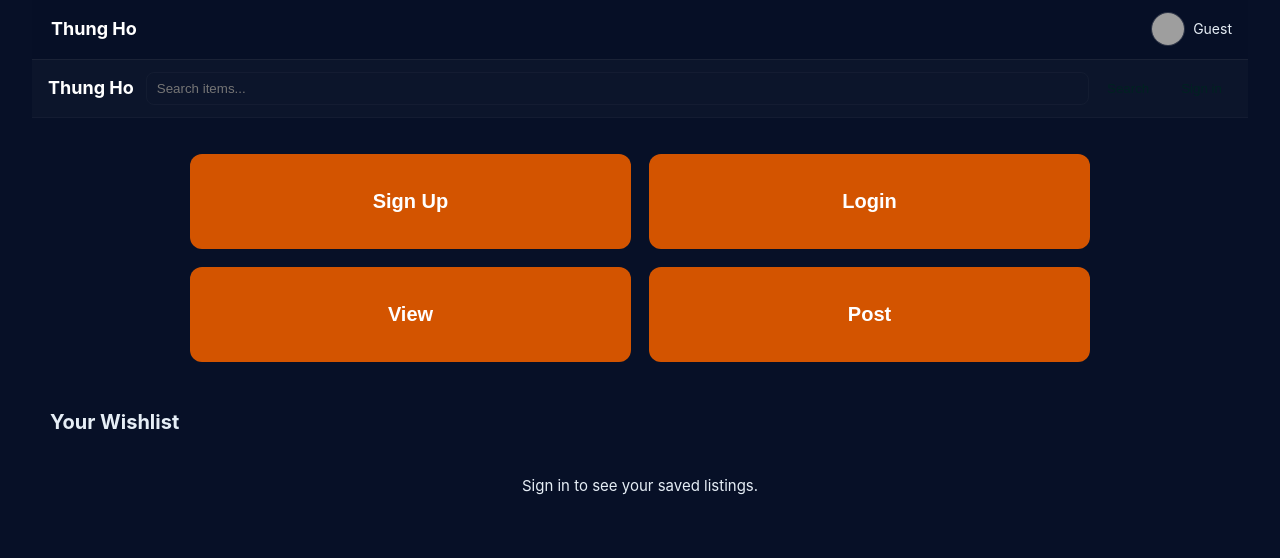
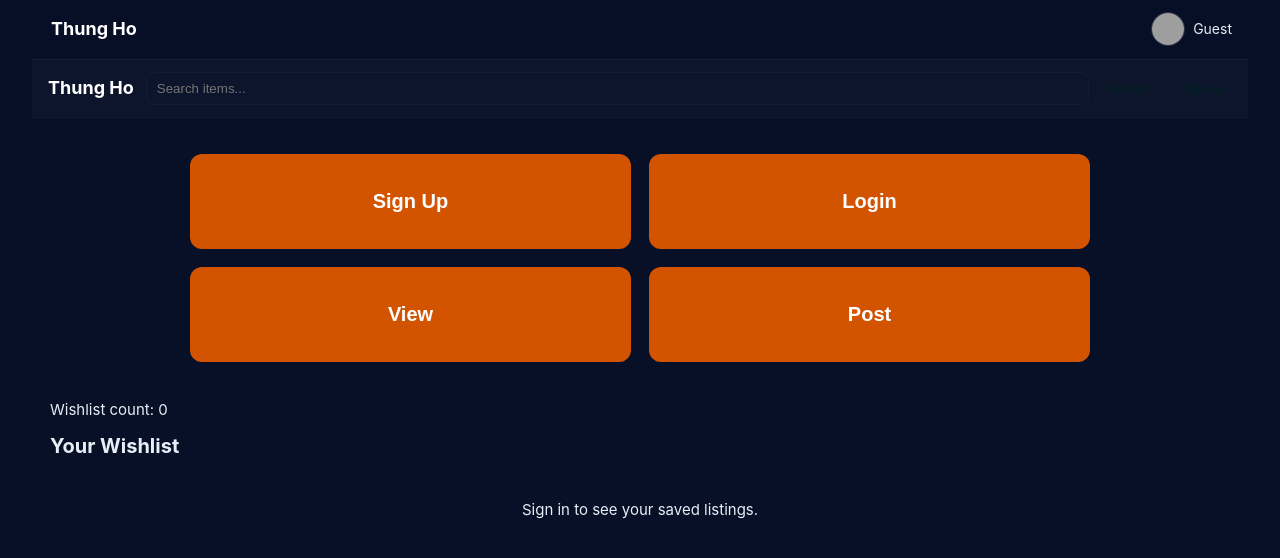
Before and after one commit to staten-island-tech/vue-supabase-project-d-vet, a Vue app in the folder vue-project/: page / in a window 1280 px wide. Shown: the top 558 px of the page. Built offline with nearby package versions, Linux system fonts and the light colour scheme; grey boxes are pictures that could not be loaded.

Commit message:
IT WORKS NOW
I DIDNT SKIP FOR NOTHING

```diff
--- a/vue-project/src/components/Register.vue
+++ b/vue-project/src/components/Register.vue
@@ -46,7 +46,16 @@ const register = async () => {
         },
       },
     })
-
+    if (data.user) {
+      await supabase
+        .from('profiles')
+        .insert({
+          id: data.user.id,
+          email: email.value,
+          username: username.value,
+          pfp_url: profilePicture.value
+        })
+    }
     if (error) {
       message.value = error.message
       console.log(data)
--- a/vue-project/src/stores/wishlistStore.js
+++ b/vue-project/src/stores/wishlistStore.js
@@ -45,8 +45,10 @@ export const useWishlistStore = defineStore('wishlist', () => {
     return null
   }
 
-  /* async function loadWishlist() {
+  async function loadWishlist() {
     const userId = await resolveUserId()
+    console.log('AUTH STORE USER', authStore.user)
+    console.log('RESOLVED USER ID', userId)
     if (!userId) {
       wishlistListings.value = []
       return
@@ -60,7 +62,8 @@ export const useWishlistStore = defineStore('wishlist', () => {
         .from('wishlist')
         .select('listing_id')
         .eq('user_id', userId)
-
+      console.log('wishlistRows', wishlistRows)
+      console.log('wishlistError', wishlistError)
       if (!wishlistError) {
         const listingIds = (wishlistRows || []).map((row) => row.listing_id).filter(Boolean)
         writeWishlistIds(userId, listingIds)
@@ -74,7 +77,9 @@ export const useWishlistStore = defineStore('wishlist', () => {
           .from('listings')
           .select('id,title,price,image_url,description,location,created_at,user_id')
           .in('id', listingIds)
-
+        console.log('listingIds', listingIds)
+        console.log('listings', listings)
+        console.log('listingsError', listingsError)
         if (!listingsError) {
           wishlistListings.value = listings || []
           return
@@ -103,8 +108,8 @@ export const useWishlistStore = defineStore('wishlist', () => {
     } finally {
       loading.value = false
     }
-  } */
-  async function loadWishlist() {
+  }
+/*   async function loadWishlist() {
     console.log('LOAD WISHLIST CALLWS')
     const userId = await resolveUserId()
 
@@ -135,7 +140,7 @@ export const useWishlistStore = defineStore('wishlist', () => {
     } finally {
       loading.value = false
     }
-  }
+  } */
 
   async function addToWishlist(listingId) {
     const userId = await resolveUserId()
@@ -159,7 +164,7 @@ export const useWishlistStore = defineStore('wishlist', () => {
     }
   }
 
-  async function removeFromWishlist(listingId) {
+/*   async function removeFromWishlist(listingId) {
     const userId = await resolveUserId()
     if (!userId || !listingId) return false
 
@@ -170,15 +175,46 @@ export const useWishlistStore = defineStore('wishlist', () => {
         .eq('user_id', userId)
         .eq('listing_id', listingId)
 
-      if (deleteError) throw deleteError
+      if (deleteError) throw deleteError */
+      async function removeFromWishlist(listingId) {
+  const userId = await resolveUserId()
 
-      await loadWishlist()
+  if (!userId || !listingId) return false
+
+  try {
+    const { error } = await supabase
+      .from('wishlist')
+      .delete()
+      .match({
+        user_id: userId,
+        listing_id: listingId,
+      })
+
+    if (error) {
+      console.error(error)
+      throw error
+    }
+
+    wishlistListings.value =
+      wishlistListings.value.filter(
+        item => item.id !== listingId
+      )
+
+    return true
+  } catch (err) {
+    console.error(err)
+    error.value = err?.message || 'Unable to remove from wishlist'
+    return false
+  }
+}
+
+/*       await loadWishlist()
       return true
     } catch (err) {
       error.value = err?.message || 'Unable to remove from wishlist'
       return false
     }
-  }
+  } */
 
   function hasListing(listingId) {
     return wishlistListings.value.some((item) => item.id === listingId)
--- a/vue-project/src/views/HomeView.vue
+++ b/vue-project/src/views/HomeView.vue
@@ -18,7 +18,7 @@
           <button class="big-btn" @click="goCreate">Post</button>
         </div>
       </section>
-
+      <p>Wishlist count: {{ wishlistListings.length }}</p>
       <section class="wishlist-section">
         <div class="section-title">Your Wishlist</div>
         <div v-if="!authStore.isSignedIn" class="empty">Sign in to see your saved listings.</div>
@@ -45,16 +45,18 @@ import { ref, computed, onMounted, watch } from 'vue'
 import { useRouter } from 'vue-router'
 import { useAuthStore } from '@/stores/authStore'
 import { useWishlistStore } from '@/stores/wishlistStore'
+import { storeToRefs } from 'pinia'
 
 const router = useRouter()
 const authStore = useAuthStore()
 const wishlistStore = useWishlistStore()
 const q = ref('')
 const loading = ref(false)
-
-const wishlistListings = wishlistStore.wishlistListings
-/* const wishlistListings = computed(() => wishlistStore.wishlistListings) */
-const wishlistLoading = computed(() => wishlistStore.loading)
+const { wishlistListings, loading: wishlistLoading } =
+  storeToRefs(wishlistStore)
+// const wishlistListings = wishlistStore.wishlistListings
+// /* const wishlistListings = computed(() => wishlistStore.wishlistListings) */
+// const wishlistLoading = computed(() => wishlistStore.loading)
 
 async function fetchListings() {
   loading.value = true
@@ -70,8 +72,13 @@ function openItem(item) {
   router.push({ name: 'listing-detail', params: { id: item.id } }).catch(() => {})
 }
 
-function removeFromWishlist(listingId) {
+/* function removeFromWishlist(listingId) {
   wishlistStore.removeFromWishlist(listingId)
+} */
+async function removeFromWishlist(listingId) {
+  const success = await wishlistStore.removeFromWishlist(listingId)
+
+  console.log('REMOVE SUCCESS', success)
 }
 
 function goLogin() {
```
